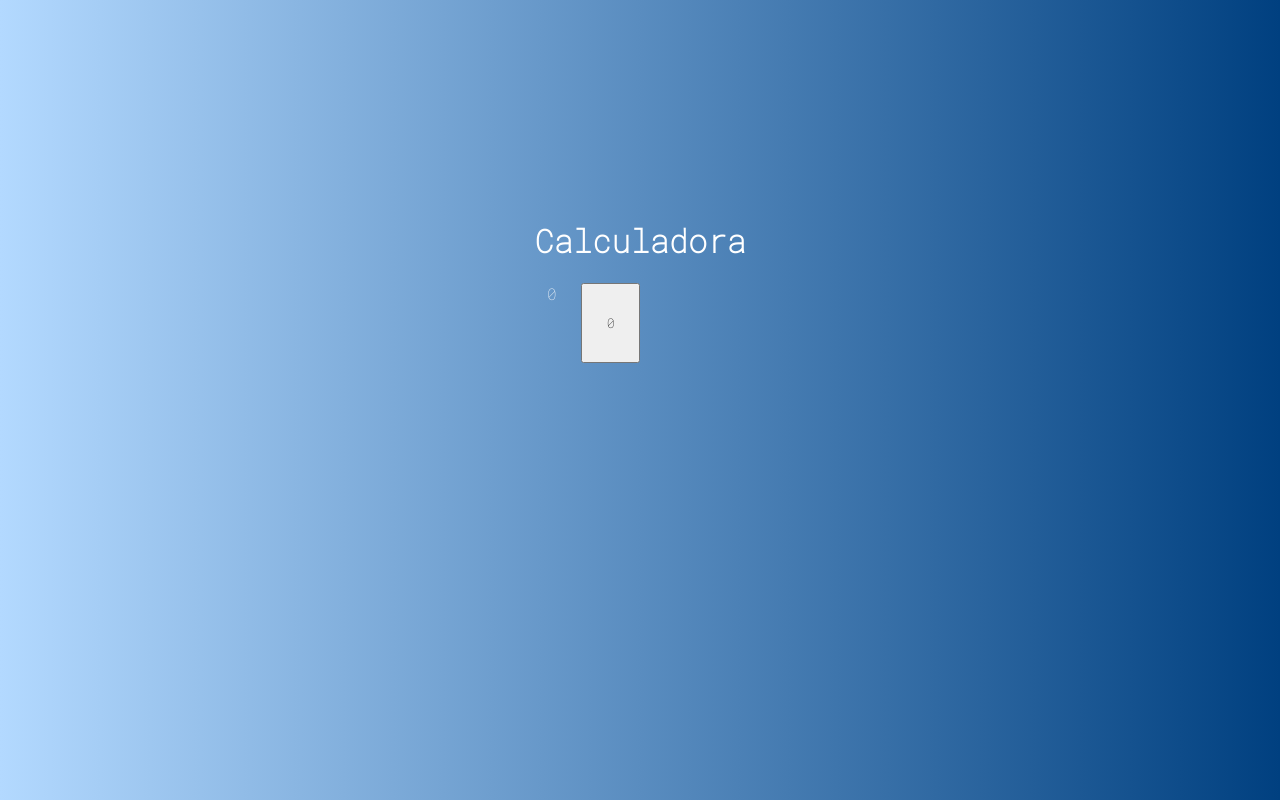
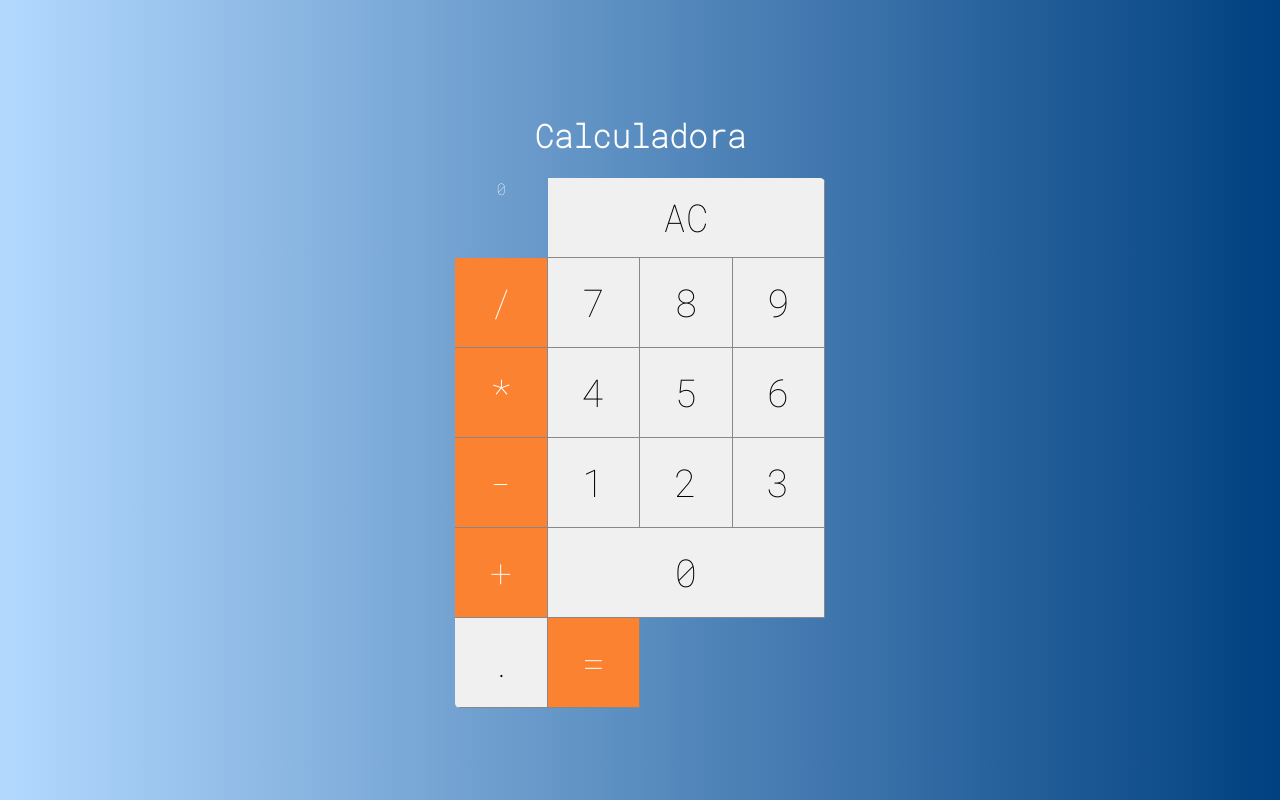
Before and after one commit to joaohhenriq/vue-calculadora, a Vue app: page / in a window 1280 px wide. Built offline with nearby package versions, Linux system fonts and the light colour scheme.

Commit message:
Criando css para o Button e adicionando-os no Calculator

```diff
--- a/src/components/Button.vue
+++ b/src/components/Button.vue
@@ -1,15 +1,54 @@
 <template>
-    <button class="button">
-        0
+    <button class="button"
+        :class="{ double, triple, operation }">
+        {{ label }}
     </button>
 </template>
 
 <script>
 export default {
-
+    props: {
+        label: {},
+        operation: { type: Boolean },
+        double: { type: Boolean },
+        triple: { type: Boolean }
+    }
 }
 </script>
 
 <style>
+:root {
+    --bg-button: #f0f0f0;
+    --border-button: solid 1px #888;
+}
 
+.button {
+    font-size: 2.4em;
+    background-color: var(--bg-button);
+    border: none;
+    border-right: var(--border-button);
+    border-bottom: var(--border-button);
+    outline: none;
+}
+
+.button:active {
+    background-color: #ccc;
+}
+
+.button.double {
+    grid-column: span 3;
+}
+
+.button.triple {
+    grid-column: span 3;
+}
+
+.button.operation {
+    background-color: #fa8231;
+    color: #fff;
+}
+
+.button.operation:active {
+    background-color: #fa8231cc;
+}
 </style>
--- a/src/main/Calculator.vue
+++ b/src/main/Calculator.vue
@@ -1,7 +1,24 @@
 <template>
     <div class="calculator">
         <Display />
-        <Button />
+        <Button label="AC" triple />
+        <Button label="/" operation />
+        <Button label="7" />
+        <Button label="8" />
+        <Button label="9" />
+        <Button label="*" operation />
+        <Button label="4" />
+        <Button label="5" />
+        <Button label="6" />
+        <Button label="-" operation />
+        <Button label="1" />
+        <Button label="2" />
+        <Button label="3" />
+        <Button label="+" operation />
+        <Button label="0" double />
+        <Button label="." />
+        <Button label="=" operation />
+
     </div>
 </template>
 
@@ -19,13 +36,13 @@
 
 <style>
 .calculator {
-    height: 320px;
-    width: 235px;
+    height: 530px;
+    width: 370px;
     border-radius: 5px;
     overflow: hidden;
 
     display: grid;
     grid-template-columns: repeat(4, 25%);
-    grid-template-rows: 1fr 48px 48px 48px 48px 48px;
+    grid-template-rows: 1fr 90px 90px 90px 90px 90px;
 }
 </style>
```
